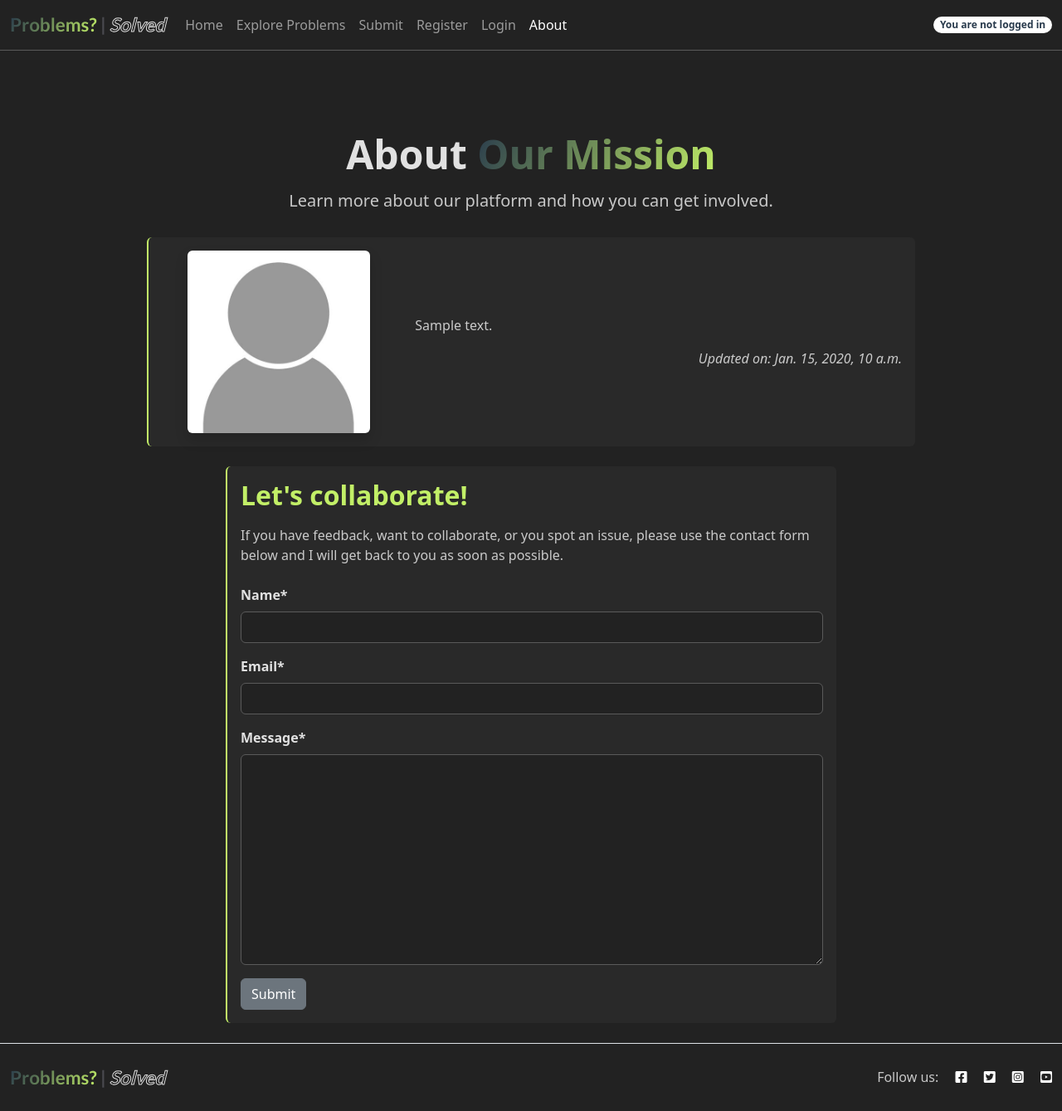
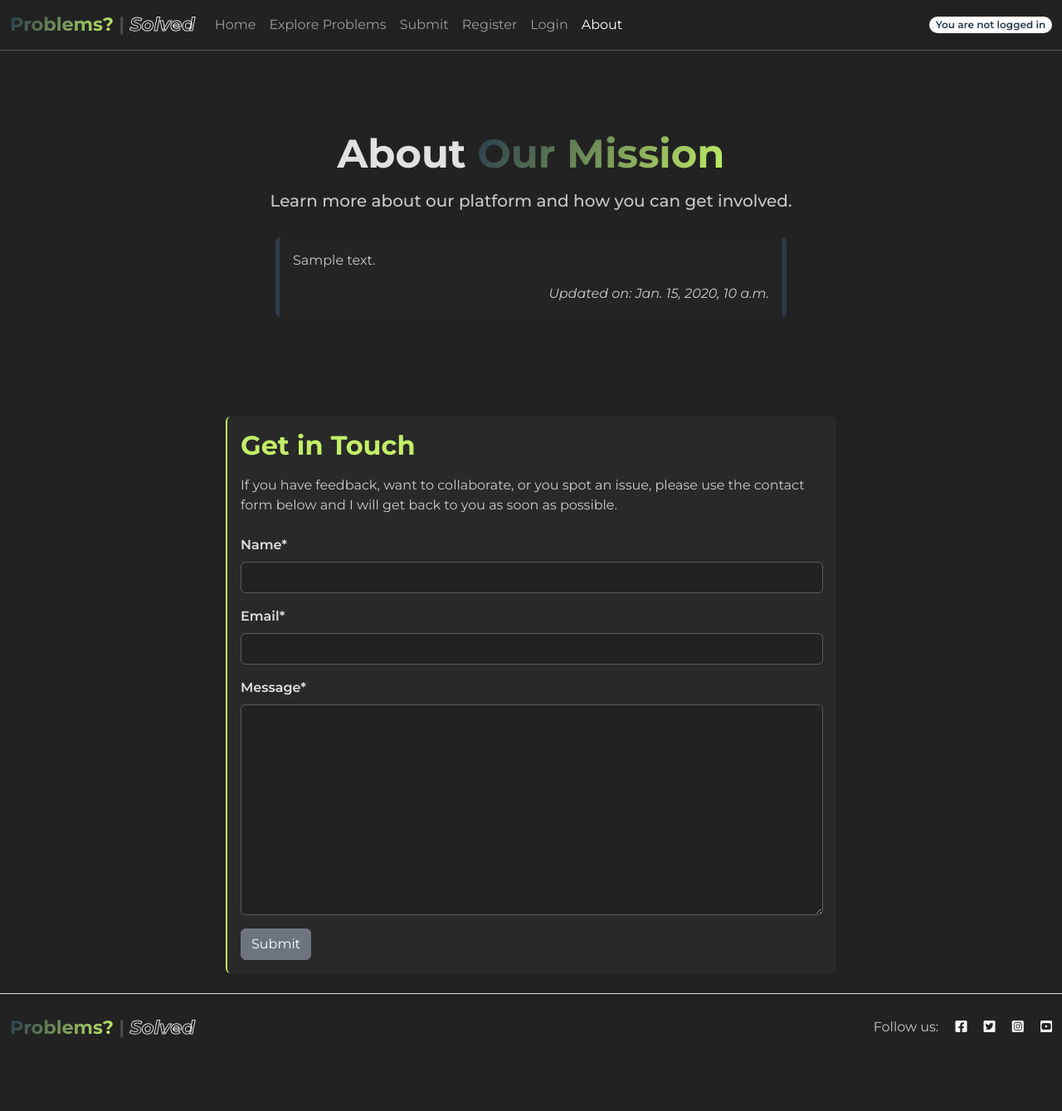
Before and after one commit to GiovanniDevs/Project_problems, a Django app: page /about/ in a window 1280 px wide. Shown: the whole page at 83% size. After the commit the page ends 1251 px from the top, so only its background shows below. Run offline with Django 4.2, Linux system fonts and the light colour scheme; tables that the repository leaves empty hold one stand-in row (values such as "Sample post"); some libraries are stand-ins or nearby versions.

Commit message:
style: :lipstick: add cloudinary image to about page
also adjust some styling choices

```diff
--- a/about/models.py
+++ b/about/models.py
@@ -1,4 +1,5 @@
 from django.db import models
+from cloudinary.models import CloudinaryField
 
 
 # Create your models here.
@@ -8,6 +9,7 @@
     title = models.CharField(max_length=200)
     updated_date = models.DateTimeField(auto_now=True)
     content = models.TextField()
+    about_image = CloudinaryField('image', default='placeholder')
 
     def __str__(self):
         return self.title
--- a/about/templates/about/about.html
+++ b/about/templates/about/about.html
@@ -2,9 +2,10 @@
 {% load static %}
 {% load crispy_forms_tags %}
 {% block content %}
-    <div class="container mt-5">
-        <!-- Header Section -->
+    <div class="container-fluid py-5 about-img"
+         style="background-image: url('{% if 'placeholder' in about.about_image.url %}{% static 'images/nobody.jpg' %} {% else %}{{ about.about_image.url }}{% endif %}')">
         <div class="row justify-content-center mb-4">
+            <!-- Header Section -->
             <div class="col-12 col-md-10 text-center">
                 <h1 class="display-5 fw-bold">
                     About <span class="gradient">Our Mission</span>
@@ -14,33 +15,25 @@
         </div>
         <!-- About Content Section -->
         <div class="row justify-content-center">
-            <div class="col-12 col-md-10">
-                <div class="card mybg-l mb-4">
+            <div class="col-10 col-md-8 col-lg-6">
+                <div class="card about-card mybg-l mb-4">
                     <div class="card-body text-white">
-                        <div class="row align-items-center">
-                            <div class="col-md-4 text-center mb-3 mb-md-0">
-                                <img src="{% static 'images/nobody.jpg' %}"
-                                     class="about-image rounded shadow"
-                                     alt="about page image"
-                                     style="max-width: 220px" />
-                            </div>
-                            <div class="col-md-8">
-                                <div class="muted-white mb-3">{{ about.content | safe }}</div>
-                                <p class="muted-white text-end mb-0">
-                                    <em>Updated on: {{ about.updated_date }}</em>
-                                </p>
-                            </div>
-                        </div>
+                        <div class="muted-white mb-3">{{ about.content | safe }}</div>
+                        <p class="muted-white text-end mb-0">
+                            <em>Updated on: {{ about.updated_date }}</em>
+                        </p>
                     </div>
                 </div>
             </div>
         </div>
+    </div>
+    <div class="container mt-5">
         <!-- Collaboration Section -->
         <div class="row justify-content-center">
             <div class="col-12 col-md-8">
                 <div class="card mybg-l mb-4">
                     <div class="card-body text-white">
-                        <h2 class="fw-bold accent mb-3">Let's collaborate!</h2>
+                        <h2 class="fw-bold accent mb-3">Get in Touch</h2>
                         <p class="muted-white mb-4">
                             If you have feedback, want to collaborate, or you spot an issue, please use the contact form below and I will get back to you as soon as possible.
                         </p>
@@ -55,48 +48,3 @@
         </div>
     </div>
 {% endblock content %}
-{% comment %} {% extends 'frame.html' %}
-{% load static %}
-{% load crispy_forms_tags %}
-{% block content %}
-    <div class="container mt-5">
-        <div class="row">
-            <div class="col-4 text-center">
-                <img src="{% static 'images/nobody.jpg' %}" class="about-image" alt="about page image" />
-            </div>
-            <div class="col-8">
-                <!-- Title goes between these h2 tags -->
-                <h2>{{ about.title }}</h2>
-                <!-- Content goes directly underneath this -->
-                {{ about.content | safe }}
-            </div>
-        </div>
-        <div class="row">
-            <div class="col text-right">
-                <!-- Updated on field goes in here -->
-                <p class="text-end">
-                    <em>Updated on: {{ about.updated_date }}</em>
-                </p>
-            </div>
-        </div>
-        <div class="row justify-content-center">
-            <div class="col-12 col-md-6 my-5">
-                <h2>Let's collaborate!</h2>
-                <p>
-                    I believe in the power of shared knowledge and collective effort.
-                    Whether you have a project in mind, wish to co-author
-                    an article, or simply want to brainstorm some ideas,
-                    I'm excited to hear from you. Fill out the form
-                    and we can get the ball rolling!
-                </p>
-                <!-- add your form here. Your submit button should
-have the classes of btn, btn-secondary -->
-                <form method="post">
-                    {{ contact_form | crispy }}
-                    {% csrf_token %}
-                    <button class="btn btn-secondary" type="submit">Submit</button>
-                </form>
-            </div>
-        </div>
-    </div>
-{% endblock content %} {% endcomment %}
--- a/static/css/style.css
+++ b/static/css/style.css
@@ -1,3 +1,16 @@
+/* Google font import */
+
+@import url("https://fonts.googleapis.com/css2?family=Montserrat:ital,wght@0,100..900;1,100..900&display=swap");
+
+/* <weight>: Use a value from 100 to 900 */
+
+.montserrat-font {
+  font-family: "Montserrat", sans-serif;
+  font-optical-sizing: auto;
+  font-weight: 400;
+  font-style: normal;
+}
+
 :root {
   --text: #e1e1e1;
   --background: #222222;
@@ -10,8 +23,12 @@
   --gradientB: rgba(40, 58, 76, 0.8);
   --gradientG: rgba(194, 239, 103, 0.3);
 }
+html {
+  font-family: "Montserrat", sans-serif;
+}
 
 body {
+  font-family: "Montserrat", sans-serif;
   background-color: var(--background);
   color: var(--text);
 }
@@ -21,7 +38,7 @@
 }
 
 .brand {
-  font-family: Lato, sans-serif;
+  font-family: "Montserrat", sans-serif;
   font-size: 1.4rem;
   font-weight: 700;
   color: #4a4a4f;
@@ -131,6 +148,21 @@
   background: transparent;
   color: white;
   border: none;
+}
+
+/* About page */
+
+.about-img {
+  background-size: cover;
+  background-position: center;
+  min-height: 300px;
+  margin-bottom: 2rem;
+}
+
+.card.about-card {
+  background-color: rgb(36, 36, 36);
+  border-width: 0 5px 0 5px;
+  border-color: var(--m-primary);
 }
 
 .prob-link {
```
Also changed, not shown: about/migrations/0003_about_about_image.py (added).
